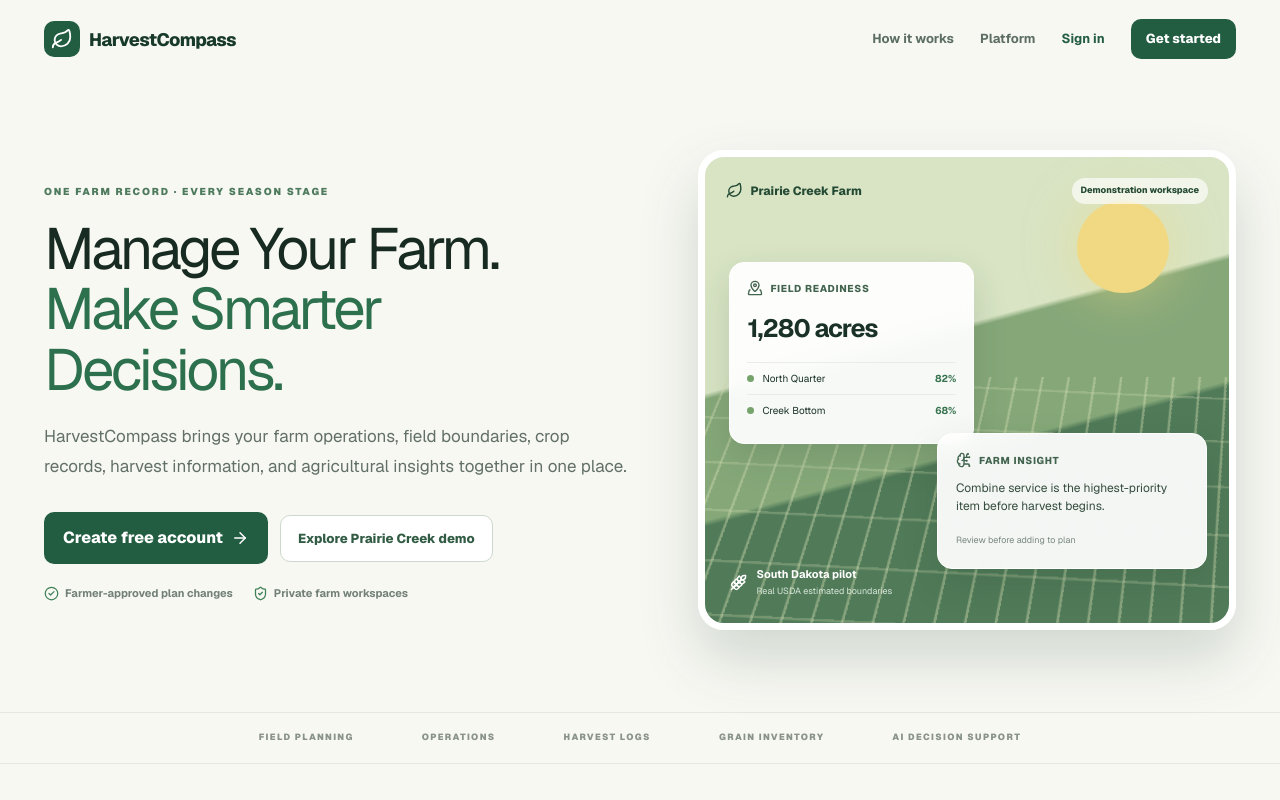
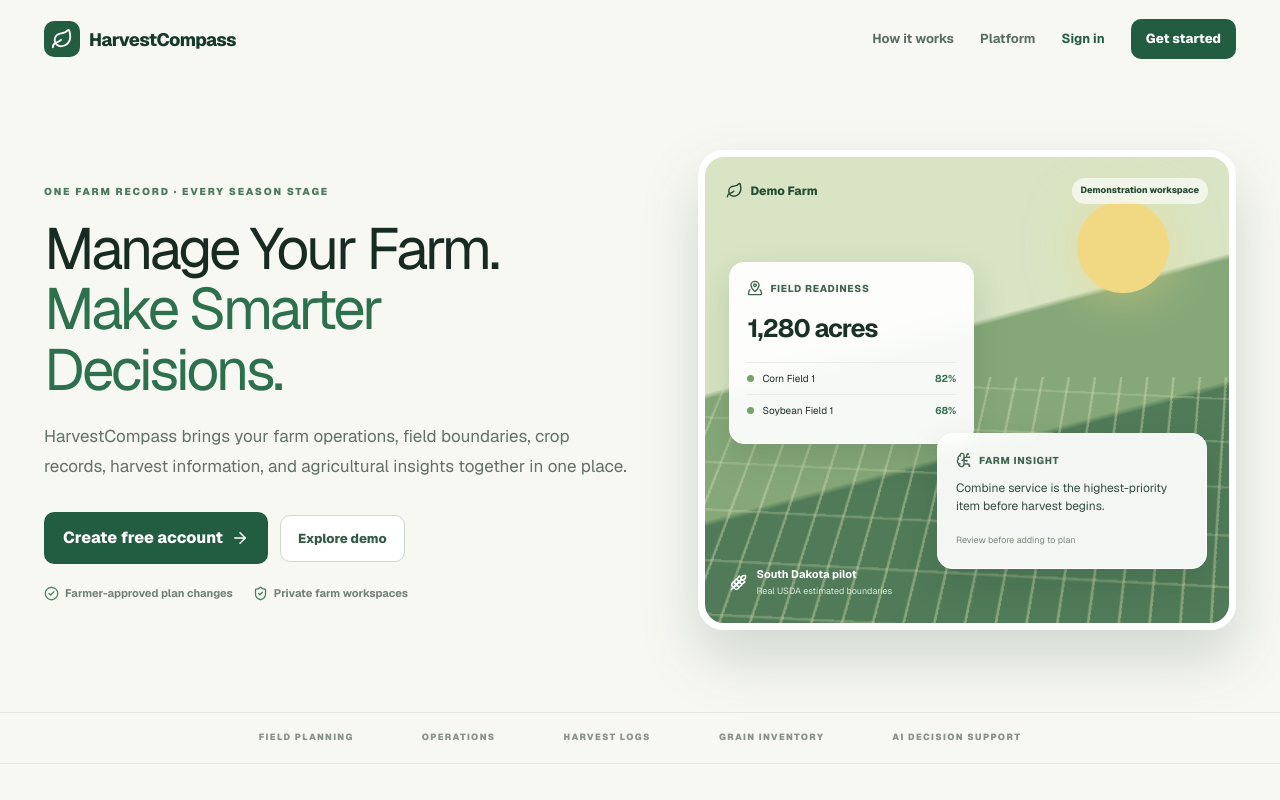
Before and after one commit to 10inKL/Harvest-Compass, a Next.js app: page / in a window 1280 px wide. Shown: the top 800 px of the page. Built offline with nearby package versions, Linux system fonts and the light colour scheme; no server answers.

Commit message:
Simplify demo names and farm setup wording

```diff
--- a/app/action-plan/page.tsx
+++ b/app/action-plan/page.tsx
@@ -1,4 +1,4 @@
 "use client";
 import { ListChecks, ScanEye, Wrench, Warehouse } from "lucide-react";
 import { SectionPage } from "@/components/section-page";
-export default function ActionPlan() { return <SectionPage records="tasks" eyebrow="NEXT STEPS" title="Your action plan" description="Add, edit, complete, and reopen tasks. Changes appear on the dashboard and in the assistant's farm context." icon={ListChecks} note="AI proposed changes require your approval before they are applied." items={[{title:"Scout Creek Bottom",description:"Check soybean moisture stress and record what you observe.",meta:"AUG 18 · HIGH PRIORITY",icon:ScanEye},{title:"Service the combine",description:"Complete pre-harvest maintenance on the John Deere S780.",meta:"AUG 21 · MEDIUM PRIORITY",icon:Wrench},{title:"Review bin capacity",description:"Confirm available grain storage before harvest begins.",meta:"AUG 24 · MEDIUM PRIORITY",icon:Warehouse}]}/>; }
+export default function ActionPlan() { return <SectionPage records="tasks" eyebrow="NEXT STEPS" title="Your action plan" description="Add, edit, complete, and reopen tasks. Changes appear on the dashboard and in the assistant's farm context." icon={ListChecks} note="AI proposed changes require your approval before they are applied." items={[{title:"Check Soybean Field 1",description:"Check soybean moisture stress and record what you observe.",meta:"AUG 18 · HIGH PRIORITY",icon:ScanEye},{title:"Service the combine",description:"Complete pre-harvest maintenance on the John Deere S780.",meta:"AUG 21 · MEDIUM PRIORITY",icon:Wrench},{title:"Review bin capacity",description:"Confirm available grain storage before harvest begins.",meta:"AUG 24 · MEDIUM PRIORITY",icon:Warehouse}]}/>; }
--- a/app/page.tsx
+++ b/app/page.tsx
@@ -14,12 +14,12 @@ export default function WelcomePage(){
   const primaryHref=user?user.user_metadata?.onboarding_complete===false?"/onboarding":"/dashboard":"/signup";
   return <main className="welcome-page">
     <header className="welcome-nav"><Link className="welcome-logo" href="/"><span><Leaf size={22}/></span>HarvestCompass</Link><nav aria-label="Welcome navigation"><a href="#season">How it works</a><a href="#platform">Platform</a>{user?<Link className="welcome-signin" href={primaryHref}>Open workspace</Link>:<><Link className="welcome-signin" href="/login">Sign in</Link><Link className="welcome-nav-cta" href="/signup">Get started</Link></>}</nav></header>
-    <section className="welcome-hero"><div className="welcome-hero-copy"><span className="welcome-eyebrow">ONE FARM RECORD · EVERY SEASON STAGE</span><h1>Manage Your Farm.<br/><em>Make Smarter Decisions.</em></h1><p>HarvestCompass brings your farm operations, field boundaries, crop records, harvest information, and agricultural insights together in one place.</p><div className="welcome-actions"><Link className="welcome-primary" href={primaryHref}>{user?"Open my workspace":"Create free account"}<ArrowRight size={18}/></Link><Link className="welcome-secondary" href="/demo">Explore Prairie Creek demo</Link></div><div className="welcome-trust"><span><CheckCircle2 size={15}/> Farmer-approved plan changes</span><span><ShieldCheck size={15}/> Private farm workspaces</span></div></div>
-      <div className="welcome-visual" aria-label="Illustration of the HarvestCompass farm workspace"><div className="welcome-sun"/><div className="welcome-field-lines"/><div className="welcome-visual-top"><span><Leaf size={17}/> Prairie Creek Farm</span><small>Demonstration workspace</small></div><div className="welcome-visual-card map"><div className="visual-card-head"><MapPinned size={16}/><span>Field readiness</span></div><strong>1,280 acres</strong><div className="visual-field-row"><i/><span>North Quarter</span><b>82%</b></div><div className="visual-field-row"><i/><span>Creek Bottom</span><b>68%</b></div></div><div className="welcome-visual-card insight"><div className="visual-card-head"><BrainCircuit size={16}/><span>Farm insight</span></div><p>Combine service is the highest-priority item before harvest begins.</p><small>Review before adding to plan</small></div><div className="welcome-visual-badge"><Wheat size={17}/><span><strong>South Dakota pilot</strong><small>Real USDA estimated boundaries</small></span></div></div>
+    <section className="welcome-hero"><div className="welcome-hero-copy"><span className="welcome-eyebrow">ONE FARM RECORD · EVERY SEASON STAGE</span><h1>Manage Your Farm.<br/><em>Make Smarter Decisions.</em></h1><p>HarvestCompass brings your farm operations, field boundaries, crop records, harvest information, and agricultural insights together in one place.</p><div className="welcome-actions"><Link className="welcome-primary" href={primaryHref}>{user?"Open my workspace":"Create free account"}<ArrowRight size={18}/></Link><Link className="welcome-secondary" href="/demo">Explore demo</Link></div><div className="welcome-trust"><span><CheckCircle2 size={15}/> Farmer-approved plan changes</span><span><ShieldCheck size={15}/> Private farm workspaces</span></div></div>
+      <div className="welcome-visual" aria-label="Illustration of the HarvestCompass farm workspace"><div className="welcome-sun"/><div className="welcome-field-lines"/><div className="welcome-visual-top"><span><Leaf size={17}/> Demo Farm</span><small>Demonstration workspace</small></div><div className="welcome-visual-card map"><div className="visual-card-head"><MapPinned size={16}/><span>Field readiness</span></div><strong>1,280 acres</strong><div className="visual-field-row"><i/><span>Corn Field 1</span><b>82%</b></div><div className="visual-field-row"><i/><span>Soybean Field 1</span><b>68%</b></div></div><div className="welcome-visual-card insight"><div className="visual-card-head"><BrainCircuit size={16}/><span>Farm insight</span></div><p>Combine service is the highest-priority item before harvest begins.</p><small>Review before adding to plan</small></div><div className="welcome-visual-badge"><Wheat size={17}/><span><strong>South Dakota pilot</strong><small>Real USDA estimated boundaries</small></span></div></div>
     </section>
     <section className="welcome-proof"><span>FIELD PLANNING</span><span>OPERATIONS</span><span>HARVEST LOGS</span><span>GRAIN INVENTORY</span><span>AI DECISION SUPPORT</span></section>
     <section className="welcome-season" id="season"><div className="welcome-section-heading"><span>FROM PLANNING TO SALE</span><h2>Your season stays connected.</h2><p>Every record you add becomes useful in the next stage, so decisions reflect the farm you are actually operating.</p></div><div className="welcome-stage-grid">{stages.map((stage,index)=><article key={stage.label}><div className="welcome-stage-number">0{index+1}</div><span className="welcome-stage-icon"><stage.icon size={22}/></span><small>{stage.label}</small><h3>{stage.title}</h3><p>{stage.copy}</p></article>)}</div></section>
-    <section className="welcome-platform" id="platform"><div className="welcome-platform-copy"><span className="welcome-eyebrow">BUILT AROUND YOUR FARM</span><h2>Real records in. Clear next steps out.</h2><p>Map estimated field boundaries, keep operational records current, and ask a context-aware assistant to explain risks or compare scenarios.</p><ul><li><CheckCircle2 size={17}/> Nationwide location search with selected-county USDA coverage</li><li><CheckCircle2 size={17}/> Supabase-backed private records with row-level security</li><li><CheckCircle2 size={17}/> Recommendations remain proposals until you approve them</li></ul></div><div className="welcome-platform-panel"><div className="platform-panel-head"><span>Season command center</span><small>2026 season</small></div><div className="platform-metrics"><div><small>Mapped fields</small><strong>4</strong></div><div><small>Open priorities</small><strong>3</strong></div><div><small>Logged expenses</small><strong>$184k</strong></div></div><div className="platform-progress"><span><b>Farm operation progress</b><small>72%</small></span><i><em/></i></div><p>All values shown are fictional Prairie Creek demonstration records.</p></div></section>
+    <section className="welcome-platform" id="platform"><div className="welcome-platform-copy"><span className="welcome-eyebrow">BUILT AROUND YOUR FARM</span><h2>Real records in. Clear next steps out.</h2><p>Map estimated field boundaries, keep operational records current, and ask a context-aware assistant to explain risks or compare scenarios.</p><ul><li><CheckCircle2 size={17}/> Nationwide location search with selected-county USDA coverage</li><li><CheckCircle2 size={17}/> Supabase-backed private records with row-level security</li><li><CheckCircle2 size={17}/> Recommendations remain proposals until you approve them</li></ul></div><div className="welcome-platform-panel"><div className="platform-panel-head"><span>Season command center</span><small>2026 season</small></div><div className="platform-metrics"><div><small>Mapped fields</small><strong>4</strong></div><div><small>Open priorities</small><strong>3</strong></div><div><small>Logged expenses</small><strong>$184k</strong></div></div><div className="platform-progress"><span><b>Farm operation progress</b><small>72%</small></span><i><em/></i></div><p>All values shown are fictional demo records.</p></div></section>
     <section className="welcome-final"><span><Leaf size={23}/></span><div><h2>Ready to bring your farm into one workspace?</h2><p>Start with a blank, private farm record. Add fields and operations when you are ready.</p></div><Link href={primaryHref}>{user?"Open workspace":"Create your account"}<ArrowRight size={18}/></Link></section>
     <footer className="welcome-footer"><Link className="welcome-logo" href="/"><span><Leaf size={19}/></span>HarvestCompass</Link><p>Plan Smarter. Harvest Better.</p><span>{ready&&user?`Signed in as ${user.email}`:"Built for Midwest farm operations"}</span></footer>
   </main>;
--- a/components/farm-records.tsx
+++ b/components/farm-records.tsx
@@ -55,8 +55,8 @@ export function FarmRecords({ kind }: { kind: Kind }) {
   async function changeEquipment(id:string,status:Equipment["status"]) { const equipment=data.equipment.find(e=>e.id===id);if(equipment)await saveRecord("equipment",{...equipment,status}); }
   return <section className="records-panel"><div className="records-head"><div><h3>{labels[kind]} records</h3><p>{data[kind].length} saved {data[kind].length === 1 ? "record" : "records"}</p></div><button className="primary-button" onClick={startAdd} disabled={busy}><Plus size={16}/> Add {labels[kind].toLowerCase()}</button></div>
   {adding && <form className="record-form" onSubmit={submit}><div className="form-title">{editingId ? `Edit ${labels[kind].toLowerCase()}` : `New ${labels[kind].toLowerCase()}`}</div>
-    {kind==="fields" && <><label>Field name<input required value={form.name??""} onChange={e=>update("name",e.target.value)} placeholder="West Ridge"/></label><label>Crop<select required value={form.crop??""} onChange={e=>update("crop",e.target.value)}><option value="">Select crop</option><option>Corn</option><option>Soybeans</option></select></label><label>Acres<input required type="number" min="0.01" step="0.01" value={form.acres??""} onChange={e=>update("acres",e.target.value)}/></label><label>{(form.status??"Planned")==="Planned"?"Planned planting date (optional)":"Actual planting date (optional)"}<input type="date" value={form.planted??""} onChange={e=>update("planted",e.target.value)}/></label><label>Status<select value={form.status??"Planned"} onChange={e=>{update("status",e.target.value);if(e.target.value==="Planned")update("progress","0");}}><option value="Planned">Planned / Not planted yet</option><option>On track</option><option>Needs attention</option><option>Harvested</option></select></label><label>Season progress (%) — planned fields stay at 0<input required type="number" min="0" max="100" disabled={(form.status??"Planned")==="Planned"} value={(form.status??"Planned")==="Planned"?"0":form.progress??"0"} onChange={e=>update("progress",e.target.value)}/></label></>}
-    {kind==="tasks" && <><label>Task<input required value={form.title??""} onChange={e=>update("title",e.target.value)} placeholder="Scout North Quarter"/></label><label>Details<input value={form.detail??""} onChange={e=>update("detail",e.target.value)}/></label><label>Due date<input required type="date" value={form.due??""} onChange={e=>update("due",e.target.value)}/></label><label>Priority<select required value={form.priority??""} onChange={e=>update("priority",e.target.value)}><option value="">Select priority</option><option>High</option><option>Medium</option><option>Low</option></select></label></>}
+    {kind==="fields" && <><label>Field name<input required value={form.name??""} onChange={e=>update("name",e.target.value)} placeholder="e.g. Corn Field"/></label><label>Crop<select required value={form.crop??""} onChange={e=>update("crop",e.target.value)}><option value="">Select crop</option><option>Corn</option><option>Soybeans</option></select></label><label>Acres<input required type="number" min="0.01" step="0.01" value={form.acres??""} onChange={e=>update("acres",e.target.value)}/></label><label>{(form.status??"Planned")==="Planned"?"Planned planting date (optional)":"Actual planting date (optional)"}<input type="date" value={form.planted??""} onChange={e=>update("planted",e.target.value)}/></label><label>Status<select value={form.status??"Planned"} onChange={e=>{update("status",e.target.value);if(e.target.value==="Planned")update("progress","0");}}><option value="Planned">Planned / Not planted yet</option><option>On track</option><option>Needs attention</option><option>Harvested</option></select></label><label>Season progress (%) — planned fields stay at 0<input required type="number" min="0" max="100" disabled={(form.status??"Planned")==="Planned"} value={(form.status??"Planned")==="Planned"?"0":form.progress??"0"} onChange={e=>update("progress",e.target.value)}/></label></>}
+    {kind==="tasks" && <><label>Task<input required value={form.title??""} onChange={e=>update("title",e.target.value)} placeholder="Check Corn Field 1"/></label><label>Details<input value={form.detail??""} onChange={e=>update("detail",e.target.value)}/></label><label>Due date<input required type="date" value={form.due??""} onChange={e=>update("due",e.target.value)}/></label><label>Priority<select required value={form.priority??""} onChange={e=>update("priority",e.target.value)}><option value="">Select priority</option><option>High</option><option>Medium</option><option>Low</option></select></label></>}
     {kind==="expenses" && <><label>Category<select required value={form.category??""} onChange={e=>update("category",e.target.value)}><option value="">Select category</option><option>Seed</option><option>Fertilizer</option><option>Fuel & equipment</option><option>Labor & other</option></select></label><label>Amount ($)<input required type="number" min="0.01" step="0.01" value={form.amount??""} onChange={e=>update("amount",e.target.value)}/></label><label>Date<input required type="date" value={form.date??""} onChange={e=>update("date",e.target.value)}/></label><label>Note<input value={form.note??""} onChange={e=>update("note",e.target.value)}/></label></>}
     {kind==="equipment" && <><label>Equipment name<input required value={form.name??""} onChange={e=>update("name",e.target.value)} placeholder="Grain cart"/></label><label>Status<select required value={form.status??""} onChange={e=>update("status",e.target.value)}><option value="">Select status</option><option>Ready</option><option>Needs service</option><option>In use</option></select></label><EquipmentAgreementFields form={form} update={update}/><label>Note<input value={form.note??""} onChange={e=>update("note",e.target.value)}/></label></>}
     {formError&&<p className="record-error" style={{gridColumn:"1 / -1"}} role="alert">{formError}</p>}
--- a/lib/demo-data.ts
+++ b/lib/demo-data.ts
@@ -1,23 +1,23 @@
 import type { BoundaryGeometry } from "@/lib/map-data";
 export interface Field { id: string; name: string; crop: "Corn" | "Soybeans"; acres: number; planted: string; status: string; progress: number; boundaryGeoJson?: BoundaryGeometry; boundarySource?: string; boundaryConfirmed?: boolean; }
 export interface Farm { name: string; location: string; season: string; totalAcres: number; estimatedExpenses: number; fields: Field[]; }
-export const farm: Farm = { name: "Prairie Creek Farm", location: "Brookings County, South Dakota", season: "2026 Season", totalAcres: 1280, estimatedExpenses: 428500, fields: [
-  { id: "north", name: "North Quarter", crop: "Corn", acres: 320, planted: "May 8", status: "On track", progress: 78 },
-  { id: "creek", name: "Creek Bottom", crop: "Soybeans", acres: 240, planted: "May 18", status: "Needs attention", progress: 62 },
-  { id: "east", name: "East Ridge", crop: "Corn", acres: 400, planted: "May 11", status: "On track", progress: 83 },
-  { id: "south", name: "South Flats", crop: "Soybeans", acres: 320, planted: "May 20", status: "On track", progress: 71 },
+export const farm: Farm = { name: "Demo Farm", location: "Brookings County, South Dakota", season: "2026 Season", totalAcres: 1280, estimatedExpenses: 428500, fields: [
+  { id: "north", name: "Corn Field 1", crop: "Corn", acres: 320, planted: "May 8", status: "On track", progress: 78 },
+  { id: "creek", name: "Soybean Field 1", crop: "Soybeans", acres: 240, planted: "May 18", status: "Needs attention", progress: 62 },
+  { id: "east", name: "Corn Field 2", crop: "Corn", acres: 400, planted: "May 11", status: "On track", progress: 83 },
+  { id: "south", name: "Soybean Field 2", crop: "Soybeans", acres: 320, planted: "May 20", status: "On track", progress: 71 },
 ]};
 export const expenses = [
   { name: "Seed", value: 112000, color: "#275f45" }, { name: "Fertilizer", value: 137500, color: "#8bab72" },
   { name: "Fuel & equipment", value: 96000, color: "#d8ad65" }, { name: "Labor & other", value: 83000, color: "#abc9c0" },
 ];
 export const tasks = [
-  { title: "Scout Creek Bottom for moisture stress", detail: "Creek Bottom · Soybeans", date: "Aug 18", priority: "High" },
+  { title: "Check Soybean Field 1 for moisture stress", detail: "Soybean Field 1 · Soybeans", date: "Aug 18", priority: "High" },
   { title: "Service combine before harvest window", detail: "Equipment · John Deere S780", date: "Aug 21", priority: "Medium" },
   { title: "Review grain storage capacity", detail: "Storage · Main bins", date: "Aug 24", priority: "Medium" },
 ];
 export const activity = [
-  { title: "Field scouting notes updated", detail: "North Quarter · 2 hours ago" },
+  { title: "Field scouting notes updated", detail: "Corn Field 1 · 2 hours ago" },
   { title: "Fuel expense recorded", detail: "$1,240 · Yesterday" },
-  { title: "Planting record completed", detail: "South Flats · Aug 14" },
+  { title: "Planting record completed", detail: "Soybean Field 2 · Aug 14" },
 ];
```
Also changed, not shown: app/demo/page.tsx (+1 -1 lines), app/signup/page.tsx (+1 -1 lines).
